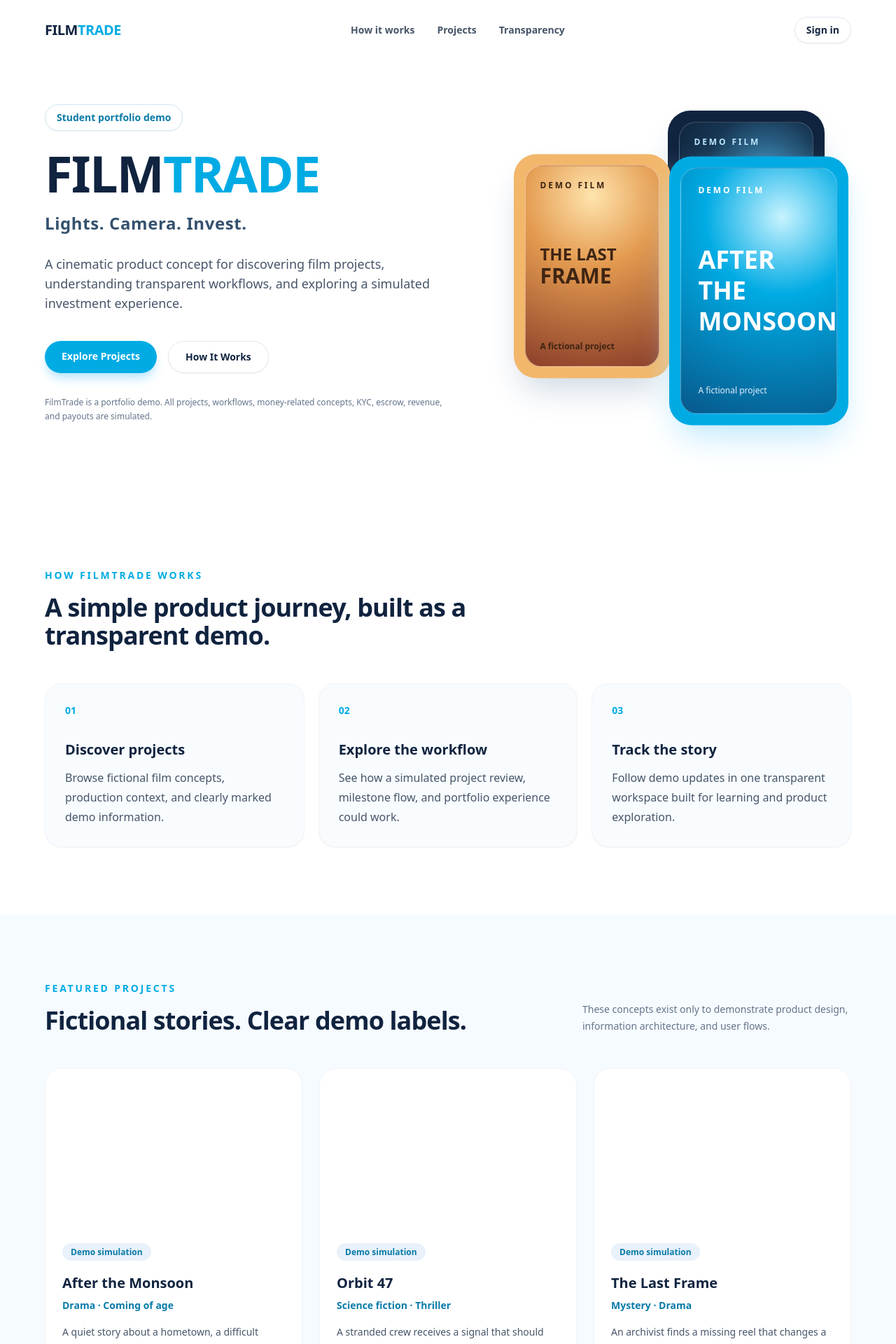
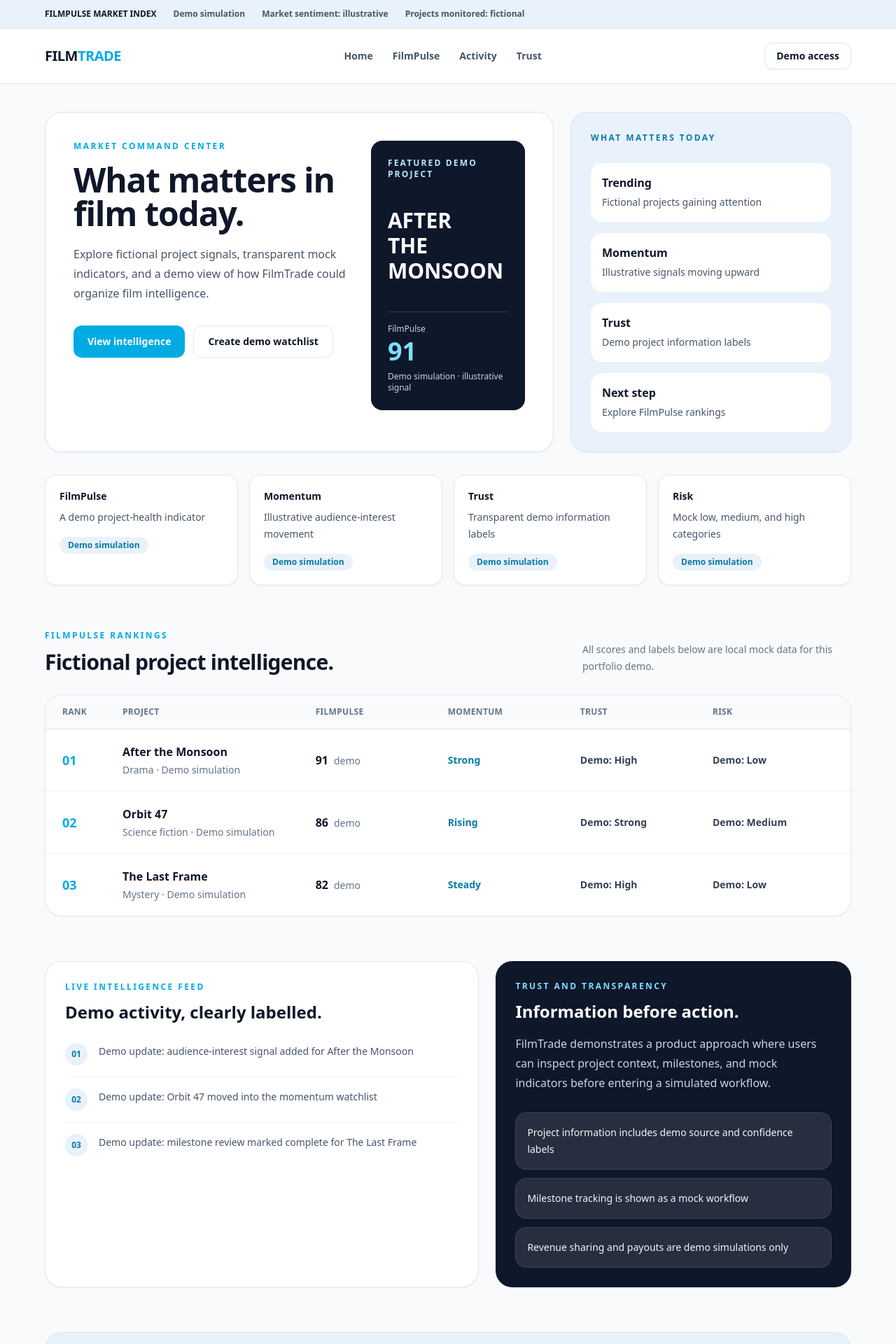
Before and after one commit to RakeshMalipeddi-06/filmtrade, a Next.js app: page / in a window 1280 px wide. Shown: the top 1920 px of the page at 70% size. Built offline with nearby package versions, Linux system fonts and the light colour scheme.

Commit message:
feat: add FilmTrade homepage intelligence terminal

```diff
--- a/src/app/page.tsx
+++ b/src/app/page.tsx
@@ -1,24 +1,17 @@
 "use client";
 
-import { demoProjects } from "@/data/demoProjects";
 import LoadingScreen from "@/components/LoadingScreen";
 
-const steps = [
-  {
-    number: "01",
-    title: "Discover projects",
-    text: "Browse fictional film concepts, production context, and clearly marked demo information.",
-  },
-  {
-    number: "02",
-    title: "Explore the workflow",
-    text: "See how a simulated project review, milestone flow, and portfolio experience could work.",
-  },
-  {
-    number: "03",
-    title: "Track the story",
-    text: "Follow demo updates in one transparent workspace built for learning and product exploration.",
-  },
+const rankings = [
+  { rank: "01", title: "After the Monsoon", genre: "Drama", pulse: "91", momentum: "Strong", trust: "Demo: High", risk: "Demo: Low" },
+  { rank: "02", title: "Orbit 47", genre: "Science fiction", pulse: "86", momentum: "Rising", trust: "Demo: Strong", risk: "Demo: Medium" },
+  { rank: "03", title: "The Last Frame", genre: "Mystery", pulse: "82", momentum: "Steady", trust: "Demo: High", risk: "Demo: Low" },
+];
+
+const updates = [
+  "Demo update: audience-interest signal added for After the Monsoon",
+  "Demo update: Orbit 47 moved into the momentum watchlist",
+  "Demo update: milestone review marked complete for The Last Frame",
 ];
 
 export default function Home() {
@@ -26,183 +19,173 @@ export default function Home() {
     <>
       <LoadingScreen />
 
-      <main className="overflow-hidden bg-white text-[#10233f]">
-        <section className="relative">
-          <div className="absolute inset-x-0 top-0 -z-10 h-[620px] bg-[radial-gradient(circle_at_80%_18%,#dff4ff_0%,transparent_30%),linear-gradient(180deg,#f8fcff_0%,#ffffff_88%)]" />
+      <main className="min-h-screen bg-[#f8fafc] text-[#0f172a]">
+        <div className="border-b border-[#d6e6f5] bg-[#e9f1fa]">
+          <div className="mx-auto flex max-w-7xl flex-wrap items-center gap-x-6 gap-y-2 px-6 py-3 text-xs font-semibold text-slate-600 sm:px-10 lg:px-16">
+            <span className="font-black text-[#0f172a]">FILMPULSE MARKET INDEX</span>
+            <span>Demo simulation</span>
+            <span>Market sentiment: illustrative</span>
+            <span>Projects monitored: fictional</span>
+          </div>
+        </div>
 
-          <div className="mx-auto max-w-7xl px-6 py-6 sm:px-10 lg:px-16">
-            <nav className="flex items-center justify-between">
-              <a href="#" className="text-xl font-black tracking-tight">
-                FILM<span className="text-[#00ABE4]">TRADE</span>
-              </a>
+        <header className="border-b border-slate-200 bg-white">
+          <div className="mx-auto flex max-w-7xl items-center justify-between gap-5 px-6 py-5 sm:px-10 lg:px-16">
+            <a href="#" className="text-xl font-black tracking-tight">
+              FILM<span className="text-[#00ABE4]">TRADE</span>
+            </a>
 
-              <div className="hidden items-center gap-8 text-sm font-semibold text-slate-600 md:flex">
-                <a className="transition hover:text-[#00ABE4]" href="#how-it-works">How it works</a>
-                <a className="transition hover:text-[#00ABE4]" href="#projects">Projects</a>
-                <a className="transition hover:text-[#00ABE4]" href="#transparency">Transparency</a>
-              </div>
-
-              <button className="rounded-full border border-slate-200 bg-white px-4 py-2 text-sm font-bold shadow-sm transition hover:border-[#00ABE4] hover:text-[#00ABE4]">
-                Sign in
-              </button>
+            <nav className="hidden items-center gap-7 text-sm font-bold text-slate-600 md:flex">
+              <a href="#command-center" className="hover:text-[#00ABE4]">Home</a>
+              <a href="#rankings" className="hover:text-[#00ABE4]">FilmPulse</a>
+              <a href="#activity" className="hover:text-[#00ABE4]">Activity</a>
+              <a href="#trust" className="hover:text-[#00ABE4]">Trust</a>
             </nav>
 
-            <div className="grid min-h-[620px] items-center gap-14 py-16 lg:grid-cols-[1fr_0.9fr] lg:py-20">
-              <div className="mx-auto max-w-3xl text-center lg:mx-0 lg:text-left">
-                <p className="mb-6 inline-flex rounded-full border border-[#cfe7f2] bg-white px-4 py-2 text-sm font-bold text-[#087ba8] shadow-sm">
-                  Student portfolio demo
-                </p>
+            <button className="rounded-xl border border-slate-200 bg-white px-4 py-2 text-sm font-black shadow-sm transition hover:border-[#00ABE4] hover:text-[#00ABE4]">
+              Demo access
+            </button>
+          </div>
+        </header>
 
-                <h1 className="text-5xl font-black leading-[0.98] tracking-tight sm:text-6xl lg:text-7xl">
-                  FILM<span className="text-[#00ABE4]">TRADE</span>
-                </h1>
+        <div className="mx-auto max-w-7xl px-6 py-10 sm:px-10 lg:px-16">
+          <section id="command-center" className="grid gap-6 lg:grid-cols-[1.45fr_0.8fr]">
+            <article className="overflow-hidden rounded-3xl border border-[#d6e6f5] bg-white shadow-sm">
+              <div className="grid min-h-[340px] gap-8 p-7 sm:p-10 md:grid-cols-[1fr_220px]">
+                <div>
+                  <p className="text-xs font-black uppercase tracking-[0.2em] text-[#00ABE4]">Market command center</p>
+                  <h1 className="mt-4 text-4xl font-black tracking-tight sm:text-5xl">What matters in film today.</h1>
+                  <p className="mt-5 max-w-xl leading-7 text-slate-600">
+                    Explore fictional project signals, transparent mock indicators, and a demo view of how FilmTrade could organize film intelligence.
+                  </p>
 
-                <p className="mt-5 text-xl font-semibold tracking-wide text-[#35516f] sm:text-2xl">
-                  Lights. Camera. Invest.
-                </p>
-
-                <p className="mx-auto mt-7 max-w-xl text-base leading-8 text-slate-600 sm:text-lg lg:mx-0">
-                  A cinematic product concept for discovering film projects, understanding transparent workflows, and exploring a simulated investment experience.
-                </p>
-
-                <div className="mt-10 flex flex-col justify-center gap-4 sm:flex-row lg:justify-start">
-                  <a href="#projects" className="rounded-full bg-[#00ABE4] px-6 py-3 text-sm font-black text-white shadow-lg shadow-sky-200 transition hover:bg-[#008fbe]">
-                    Explore Projects
-                  </a>
-                  <a href="#how-it-works" className="rounded-full border border-slate-200 bg-white px-6 py-3 text-sm font-black text-[#10233f] shadow-sm transition hover:border-[#00ABE4] hover:text-[#00ABE4]">
-                    How It Works
-                  </a>
-                </div>
-
-                <p className="mt-8 text-xs leading-5 text-slate-500">
-                  FilmTrade is a portfolio demo. All projects, workflows, money-related concepts, KYC, escrow, revenue, and payouts are simulated.
-                </p>
-              </div>
-
-              <div className="relative mx-auto h-[410px] w-full max-w-[460px] sm:h-[470px]">
-                <div className="absolute right-2 top-4 h-72 w-48 rotate-[12deg] rounded-[2rem] bg-[#10233f] p-4 text-white shadow-2xl shadow-slate-300 animate-[float_6s_ease-in-out_infinite] sm:h-80 sm:w-56">
-                  <div className="flex h-full flex-col justify-between rounded-[1.5rem] border border-white/20 bg-[radial-gradient(circle_at_65%_25%,#3d8bb8_0%,#173653_35%,#0c1d33_72%)] p-5">
-                    <span className="text-xs font-bold tracking-[0.24em] text-sky-200">DEMO FILM</span>
-                    <div>
-                      <p className="text-3xl font-black leading-none">ORBIT</p>
-                      <p className="mt-1 text-sm tracking-[0.32em] text-sky-200">47</p>
-                    </div>
-                    <span className="text-xs text-slate-300">A fictional project</span>
+                  <div className="mt-8 flex flex-wrap gap-3">
+                    <button className="rounded-xl bg-[#00ABE4] px-5 py-3 text-sm font-black text-white transition hover:bg-[#008fbe]">
+                      View intelligence
+                    </button>
+                    <button className="rounded-xl border border-slate-200 px-5 py-3 text-sm font-black transition hover:border-[#00ABE4] hover:text-[#00ABE4]">
+                      Create demo watchlist
+                    </button>
                   </div>
                 </div>
 
-                <div className="absolute left-2 top-20 h-72 w-48 -rotate-[10deg] rounded-[2rem] bg-[#f2b76b] p-4 text-[#3f2513] shadow-2xl shadow-slate-300 animate-[float_7s_ease-in-out_infinite] sm:h-80 sm:w-56">
-                  <div className="flex h-full flex-col justify-between rounded-[1.5rem] border border-white/40 bg-[radial-gradient(circle_at_50%_15%,#ffe4ad_0%,#e39a4f_38%,#8c3f2a_100%)] p-5">
-                    <span className="text-xs font-bold tracking-[0.24em]">DEMO FILM</span>
-                    <div>
-                      <p className="text-2xl font-black leading-none">THE LAST</p>
-                      <p className="mt-1 text-3xl font-black leading-none">FRAME</p>
-                    </div>
-                    <span className="text-xs font-semibold">A fictional project</span>
+                <div className="rounded-2xl bg-[#0f172a] p-6 text-white">
+                  <p className="text-xs font-bold uppercase tracking-[0.18em] text-sky-200">Featured demo project</p>
+                  <div className="mt-10">
+                    <p className="text-3xl font-black">AFTER</p>
+                    <p className="text-3xl font-black">THE MONSOON</p>
                   </div>
-                </div>
-
-                <div className="absolute bottom-0 left-1/2 z-10 h-80 w-52 -translate-x-1/2 rounded-[2rem] bg-[#00ABE4] p-4 text-white shadow-2xl shadow-sky-200 animate-[float_5s_ease-in-out_infinite] sm:h-96 sm:w-64">
-                  <div className="flex h-full flex-col justify-between rounded-[1.5rem] border border-white/30 bg-[radial-gradient(circle_at_65%_20%,#c8f3ff_0%,#00abe4_35%,#07588b_100%)] p-6">
-                    <span className="text-xs font-bold tracking-[0.24em]">DEMO FILM</span>
-                    <div>
-                      <p className="text-3xl font-black leading-none sm:text-4xl">AFTER</p>
-                      <p className="mt-1 text-3xl font-black leading-none sm:text-4xl">THE</p>
-                      <p className="mt-1 text-3xl font-black leading-none sm:text-4xl">MONSOON</p>
-                    </div>
-                    <span className="text-xs text-sky-100">A fictional project</span>
+                  <div className="mt-10 border-t border-white/15 pt-4">
+                    <p className="text-xs text-slate-300">FilmPulse</p>
+                    <p className="mt-1 text-4xl font-black text-[#7edfff]">91</p>
+                    <p className="mt-2 text-xs text-slate-300">Demo simulation · illustrative signal</p>
                   </div>
                 </div>
               </div>
-            </div>
-          </div>
-        </section>
+            </article>
 
-        <section id="how-it-works" className="mx-auto max-w-7xl px-6 py-24 sm:px-10 lg:px-16">
-          <div className="max-w-2xl">
-            <p className="text-sm font-black uppercase tracking-[0.2em] text-[#00ABE4]">How FilmTrade Works</p>
-            <h2 className="mt-4 text-3xl font-black tracking-tight sm:text-4xl">A simple product journey, built as a transparent demo.</h2>
-          </div>
+            <aside className="rounded-3xl border border-[#d6e6f5] bg-[#e9f1fa] p-7 shadow-sm">
+              <p className="text-xs font-black uppercase tracking-[0.2em] text-[#087ba8]">What matters today</p>
+              <div className="mt-7 space-y-4">
+                {[
+                  ["Trending", "Fictional projects gaining attention"],
+                  ["Momentum", "Illustrative signals moving upward"],
+                  ["Trust", "Demo project information labels"],
+                  ["Next step", "Explore FilmPulse rankings"],
+                ].map(([title, text]) => (
+                  <div key={title} className="rounded-2xl bg-white p-4">
+                    <p className="font-black">{title}</p>
+                    <p className="mt-1 text-sm leading-6 text-slate-600">{text}</p>
+                  </div>
+                ))}
+              </div>
+            </aside>
+          </section>
 
-          <div className="mt-12 grid gap-5 md:grid-cols-3">
-            {steps.map((step) => (
-              <article key={step.number} className="rounded-3xl border border-slate-100 bg-[#f8fcff] p-7 shadow-sm">
-                <p className="text-sm font-black text-[#00ABE4]">{step.number}</p>
-                <h3 className="mt-8 text-xl font-black">{step.title}</h3>
-                <p className="mt-3 leading-7 text-slate-600">{step.text}</p>
+          <section className="mt-8 grid gap-4 sm:grid-cols-2 xl:grid-cols-4">
+            {[
+              ["FilmPulse", "A demo project-health indicator"],
+              ["Momentum", "Illustrative audience-interest movement"],
+              ["Trust", "Transparent demo information labels"],
+              ["Risk", "Mock low, medium, and high categories"],
+            ].map(([title, text]) => (
+              <article key={title} className="rounded-2xl border border-slate-200 bg-white p-5 shadow-sm">
+                <p className="text-sm font-black text-[#0f172a]">{title}</p>
+                <p className="mt-2 text-sm leading-6 text-slate-600">{text}</p>
+                <span className="mt-4 inline-block rounded-full bg-[#e9f1fa] px-3 py-1 text-xs font-black text-[#087ba8]">Demo simulation</span>
               </article>
             ))}
-          </div>
-        </section>
+          </section>
 
-        <section id="projects" className="bg-[#f6fbff] py-24">
-          <div className="mx-auto max-w-7xl px-6 sm:px-10 lg:px-16">
+          <section id="rankings" className="mt-16">
             <div className="flex flex-col justify-between gap-4 sm:flex-row sm:items-end">
-              <div className="max-w-2xl">
-                <p className="text-sm font-black uppercase tracking-[0.2em] text-[#00ABE4]">Featured projects</p>
-                <h2 className="mt-4 text-3xl font-black tracking-tight sm:text-4xl">Fictional stories. Clear demo labels.</h2>
+              <div>
+                <p className="text-xs font-black uppercase tracking-[0.2em] text-[#00ABE4]">FilmPulse rankings</p>
+                <h2 className="mt-3 text-3xl font-black tracking-tight">Fictional project intelligence.</h2>
               </div>
-              <p className="max-w-sm text-sm leading-6 text-slate-500">These concepts exist only to demonstrate product design, information architecture, and user flows.</p>
+              <p className="max-w-sm text-sm leading-6 text-slate-500">All scores and labels below are local mock data for this portfolio demo.</p>
             </div>
 
-            <div className="mt-12 grid gap-6 md:grid-cols-3">
-              {demoProjects.map((project) => (
-                <article key={project.title} className="overflow-hidden rounded-3xl border border-slate-100 bg-white shadow-sm transition hover:-translate-y-1 hover:shadow-xl">
-                  <div className={`flex h-56 items-end bg-gradient-to-br ${project.accent} p-6 text-white`}>
-                    <div>
-                      <p className="text-xs font-black tracking-[0.2em] text-white/80">FICTIONAL FILM</p>
-                      <h3 className="mt-2 text-3xl font-black leading-none">{project.artwork}</h3>
-                    </div>
+            <div className="mt-7 overflow-hidden rounded-3xl border border-slate-200 bg-white shadow-sm">
+              <div className="hidden grid-cols-[70px_1.5fr_repeat(4,1fr)] gap-4 border-b border-slate-200 bg-[#f8fafc] px-6 py-4 text-xs font-black uppercase tracking-wide text-slate-500 md:grid">
+                <span>Rank</span><span>Project</span><span>FilmPulse</span><span>Momentum</span><span>Trust</span><span>Risk</span>
+              </div>
+
+              {rankings.map((project) => (
+                <div key={project.title} className="grid gap-3 border-b border-slate-100 px-6 py-5 last:border-0 md:grid-cols-[70px_1.5fr_repeat(4,1fr)] md:items-center md:gap-4">
+                  <span className="text-lg font-black text-[#00ABE4]">{project.rank}</span>
+                  <div>
+                    <p className="font-black">{project.title}</p>
+                    <p className="mt-1 text-sm text-slate-500">{project.genre} · Demo simulation</p>
                   </div>
-                  <div className="p-6">
-                    <span className="rounded-full bg-[#E9F1FA] px-3 py-1 text-xs font-black text-[#087ba8]">{project.status}</span>
-                    <h3 className="mt-5 text-xl font-black">{project.title}</h3>
-                    <p className="mt-2 text-sm font-semibold text-[#087ba8]">{project.genre}</p>
-                    <p className="mt-4 text-sm leading-6 text-slate-600">{project.description}</p>
-                    <button className="mt-6 text-sm font-black text-[#00ABE4]">View demo project →</button>
-                  </div>
-                </article>
-              ))}
-            </div>
-          </div>
-        </section>
-
-        <section id="transparency" className="mx-auto max-w-7xl px-6 py-24 sm:px-10 lg:px-16">
-          <div className="grid gap-10 rounded-[2rem] bg-[#10233f] p-8 text-white shadow-2xl sm:p-12 lg:grid-cols-[1.1fr_0.9fr]">
-            <div>
-              <p className="text-sm font-black uppercase tracking-[0.2em] text-[#7edfff]">Trust and transparency</p>
-              <h2 className="mt-4 text-3xl font-black tracking-tight sm:text-4xl">Designed to make each step easier to understand.</h2>
-              <p className="mt-6 max-w-xl leading-8 text-slate-300">
-                FilmTrade demonstrates how project information, production milestones, and revenue-sharing records could be organized in one product experience. It does not verify projects or process financial activity.
-              </p>
-            </div>
-            <div className="grid gap-4 sm:grid-cols-3 lg:grid-cols-1">
-              {["Project information with source and confidence labels", "Milestone tracking shown as a demo workflow", "Revenue sharing history marked as demo simulation"].map((item) => (
-                <div key={item} className="rounded-2xl border border-white/10 bg-white/10 p-5 text-sm font-semibold leading-6 text-slate-100">
-                  {item}
+                  <p><span className="font-black">{project.pulse}</span><span className="ml-2 text-sm text-slate-500">demo</span></p>
+                  <p className="text-sm font-bold text-[#087ba8]">{project.momentum}</p>
+                  <p className="text-sm font-bold text-slate-700">{project.trust}</p>
+                  <p className="text-sm font-bold text-slate-700">{project.risk}</p>
                 </div>
               ))}
             </div>
-          </div>
-        </section>
+          </section>
 
-        <section className="px-6 pb-24 sm:px-10 lg:px-16">
-          <div className="mx-auto max-w-7xl rounded-[2rem] border border-[#cfe7f2] bg-[#eaf7ff] px-8 py-16 text-center sm:px-12">
-            <p className="text-sm font-black uppercase tracking-[0.2em] text-[#00ABE4]">Explore the concept</p>
-            <h2 className="mx-auto mt-4 max-w-2xl text-3xl font-black tracking-tight sm:text-4xl">See how a modern film discovery platform could feel.</h2>
-            <p className="mx-auto mt-5 max-w-xl leading-7 text-slate-600">Start with fictional projects and explore the FilmTrade portfolio demo experience.</p>
-            <a href="#projects" className="mt-8 inline-block rounded-full bg-[#00ABE4] px-6 py-3 text-sm font-black text-white shadow-lg shadow-sky-200 transition hover:bg-[#008fbe]">
-              Explore Demo Projects
-            </a>
-          </div>
-        </section>
+          <section id="activity" className="mt-16 grid gap-6 lg:grid-cols-[1.1fr_0.9fr]">
+            <article className="rounded-3xl border border-slate-200 bg-white p-7 shadow-sm">
+              <p className="text-xs font-black uppercase tracking-[0.2em] text-[#00ABE4]">Live intelligence feed</p>
+              <h2 className="mt-3 text-2xl font-black">Demo activity, clearly labelled.</h2>
+              <div className="mt-7 space-y-4">
+                {updates.map((update, index) => (
+                  <div key={update} className="flex gap-4 border-b border-slate-100 pb-4 last:border-0 last:pb-0">
+                    <span className="flex h-8 w-8 shrink-0 items-center justify-center rounded-full bg-[#e9f1fa] text-xs font-black text-[#087ba8]">0{index + 1}</span>
+                    <p className="text-sm leading-6 text-slate-600">{update}</p>
+                  </div>
+                ))}
+              </div>
+            </article>
 
-        <footer className="border-t border-slate-100 px-6 py-8 sm:px-10 lg:px-16">
-          <div className="mx-auto flex max-w-7xl flex-col gap-3 text-sm text-slate-500 sm:flex-row sm:items-center sm:justify-between">
-            <p className="font-bold text-[#10233f]">FILM<span className="text-[#00ABE4]">TRADE</span> · Lights. Camera. Invest.</p>
-            <p>Student portfolio demo · No real financial activity</p>
-          </div>
-        </footer>
+            <article id="trust" className="rounded-3xl bg-[#0f172a] p-7 text-white shadow-sm">
+              <p className="text-xs font-black uppercase tracking-[0.2em] text-[#7edfff]">Trust and transparency</p>
+              <h2 className="mt-3 text-2xl font-black">Information before action.</h2>
+              <p className="mt-4 leading-7 text-slate-300">
+                FilmTrade demonstrates a product approach where users can inspect project context, milestones, and mock indicators before entering a simulated workflow.
+              </p>
+              <div className="mt-7 space-y-3">
+                {[
+                  "Project information includes demo source and confidence labels",
+                  "Milestone tracking is shown as a mock workflow",
+                  "Revenue sharing and payouts are demo simulations only",
+                ].map((item) => (
+                  <div key={item} className="rounded-2xl border border-white/10 bg-white/10 p-4 text-sm leading-6 text-slate-100">{item}</div>
+                ))}
+              </div>
+            </article>
+          </section>
+
+          <section className="mt-16 rounded-3xl border border-[#d6e6f5] bg-[#e9f1fa] px-7 py-12 text-center sm:px-12">
+            <p className="text-xs font-black uppercase tracking-[0.2em] text-[#087ba8]">Portfolio project</p>
+            <h2 className="mx-auto mt-3 max-w-2xl text-3xl font-black tracking-tight">Discover how Film Intelligence could guide a better product experience.</h2>
+            <p className="mx-auto mt-5 max-w-xl leading-7 text-slate-600">No real payments, investment activity, KYC, AML, escrow, revenue, or payouts are processed by this demo.</p>
+            <button className="mt-8 rounded-xl bg-[#00ABE4] px-5 py-3 text-sm font-black text-white transition hover:bg-[#008fbe]">Explore demo projects</button>
+          </section>
+        </div>
       </main>
     </>
   );
```
